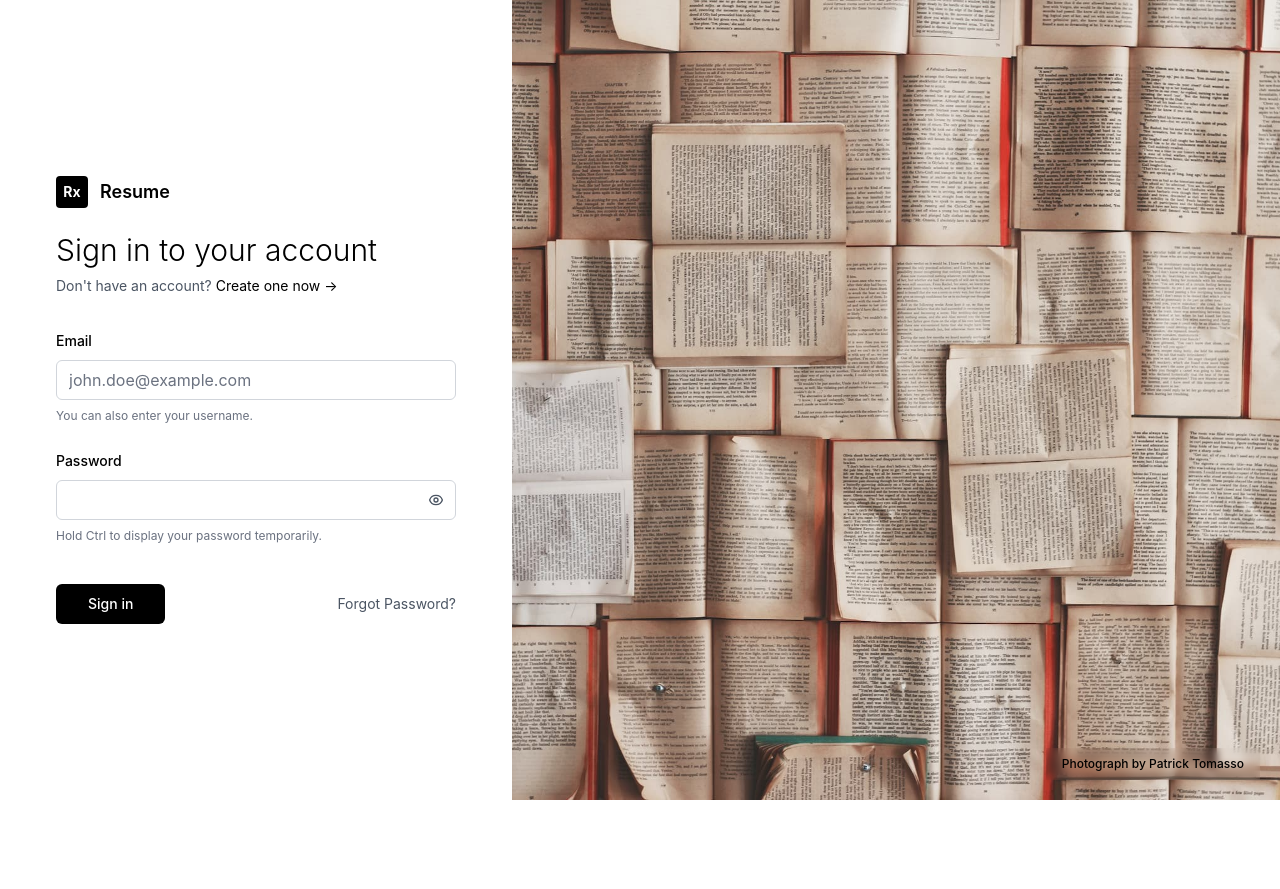
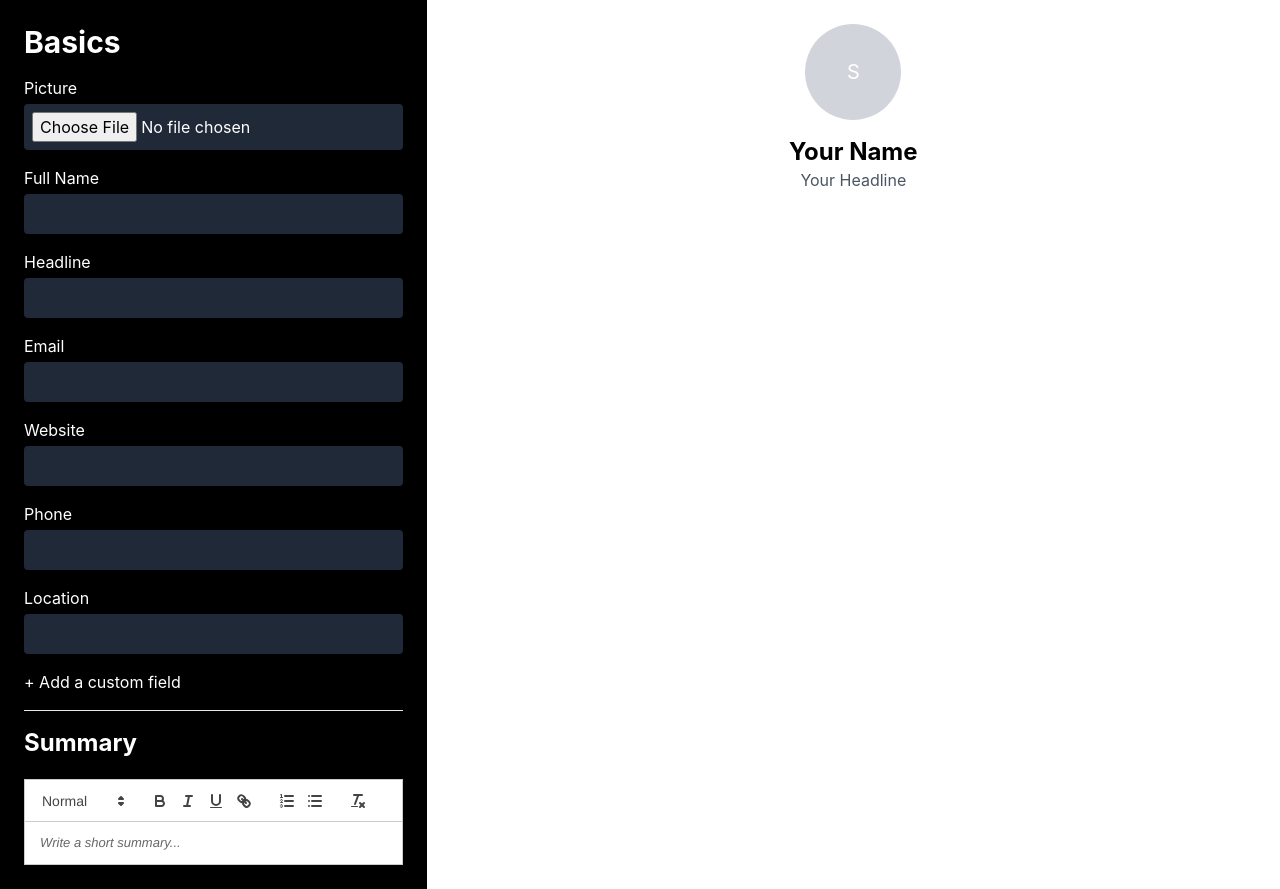
Before and after one commit to Shrey2305/resume-creator-fe, a React (Create React App) app: page / in a window 1280 px wide. Before the commit this address led to /login. Before the commit the page ends 800 px from the top, so only its background shows below. Built offline with nearby package versions, Linux system fonts and the light colour scheme.

Commit message:
made till summary

```diff
--- a/package.json
+++ b/package.json
@@ -3,6 +3,11 @@
   "version": "0.1.0",
   "private": true,
   "dependencies": {
+    "@fortawesome/fontawesome-svg-core": "^6.7.2",
+    "@fortawesome/free-brands-svg-icons": "^6.7.2",
+    "@fortawesome/free-regular-svg-icons": "^6.7.2",
+    "@fortawesome/free-solid-svg-icons": "^6.7.2",
+    "@fortawesome/react-fontawesome": "^0.2.2",
     "@testing-library/dom": "^10.4.0",
     "@testing-library/jest-dom": "^6.6.3",
     "@testing-library/react": "^16.3.0",
@@ -15,6 +20,7 @@
     "react-dom": "^18.3.1",
     "react-helmet-async": "^2.0.5",
     "react-hook-form": "^7.58.1",
+    "react-quill": "^2.0.0",
     "react-router-dom": "^7.6.2",
     "react-scripts": "5.0.1",
     "typescript": "^4.9.5",
--- a/src/App.tsx
+++ b/src/App.tsx
@@ -1,4 +1,5 @@
 
+import Addinfo from './pages/auth/Addinfo';
 import Login from './pages/auth/login/Login';
 import Register from './pages/auth/register/Register';
 import { BrowserRouter as Router, Routes, Route, Navigate } from 'react-router-dom';
@@ -8,9 +9,10 @@ function App() {
     <>
      <Router>
       <Routes>
-        <Route path="/" element={<Navigate to="/login" replace />} />
+        {/* <Route path="/" element={<Navigate to="/login" replace />} /> */}
         <Route path="/login" element={<Login onLogin={() => {}} />} />
         <Route path="/register" element={<Register />} />
+        <Route path="/" element={<Addinfo/>}/>
       </Routes>
     </Router>
     </>
--- /dev/null
+++ b/src/pages/auth/Addinfo.tsx
@@ -0,0 +1,237 @@
+import React, { ChangeEvent, useState } from 'react';
+import 'react-quill/dist/quill.snow.css';
+import { FontAwesomeIcon } from '@fortawesome/react-fontawesome';
+import { faMapMarkerAlt, faPhone, faEnvelope, faTrash } from '@fortawesome/free-solid-svg-icons';
+import ReactQuill from 'react-quill';
+
+interface FormData {
+    fullName: string;
+    headline: string;
+    email: string;
+    website: string;
+    phone: string;
+    location: string;
+    picture: File | null;
+}
+
+const Addinfo: React.FC = () => {
+    const [formData, setFormData] = useState<FormData>({
+        fullName: '',
+        headline: '',
+        email: '',
+        website: '',
+        phone: '',
+        location: '',
+        picture: null,
+    });
+    const [pictureName, setPictureName] = useState<string>('');
+    const [pictureURL, setPictureURL] = useState<string | null>(null);
+    const [customFields, setCustomFields] = useState<{ label: string; value: string }[]>([]);
+    const [summary, setSummary] = useState<string>('');
+
+
+    const handleChange = (e: ChangeEvent<HTMLInputElement>) => {
+        const { name, value, files } = e.target;
+
+        if (name === 'picture' && files && files[0]) {
+            const file = files[0];
+            setFormData((prev) => ({
+                ...prev,
+                picture: file,
+            }));
+            setPictureName(file.name);
+            const objectUrl = URL.createObjectURL(file);
+            setPictureURL(objectUrl);
+        } else {
+            setFormData((prev) => ({
+                ...prev,
+                [name]: value,
+            }));
+        }
+    };
+
+    const removeImage = () => {
+        setFormData((prev) => ({ ...prev, picture: null }));
+        setPictureName('');
+        setPictureURL(null);
+    };
+
+    const handleCustomFieldChange = (
+        index: number,
+        field: 'label' | 'value',
+        newValue: string
+    ) => {
+        const updated = [...customFields];
+        updated[index][field] = newValue;
+        setCustomFields(updated);
+    };
+    const handleDeleteCustomField = (index: number) => {
+        const updated = [...customFields];
+        updated.splice(index, 1);
+        setCustomFields(updated);
+    };
+
+
+
+    return (
+        <div className="flex min-h-screen text-white">
+            {/* Sidebar Form */}
+            <div className="bg-black w-1/3 p-6 space-y-4">
+                <h1 className="text-3xl font-bold">Basics</h1>
+
+                {/* Image Upload */}
+                <div>
+                    <label className="block mb-1">Picture</label>
+                    <input
+                        type="file"
+                        name="picture"
+                        accept="image/*"
+                        onChange={handleChange}
+                        className="w-full bg-gray-800 text-white p-2 rounded"
+                    />
+
+                    {pictureName && (
+                        <div className="mt-2 flex items-center justify-between">
+                            <p className="text-sm text-gray-400">Selected: {pictureName}</p>
+                            <button
+                                onClick={removeImage}
+                                className="text-red-500 text-xs hover:underline"
+                            >
+                                Remove
+                            </button>
+                        </div>
+                    )}
+                </div>
+
+                {/* Text Inputs */}
+                {[
+                    { label: 'Full Name', name: 'fullName', type: 'text' },
+                    { label: 'Headline', name: 'headline', type: 'text' },
+                    { label: 'Email', name: 'email', type: 'email' },
+                    { label: 'Website', name: 'website', type: 'url' },
+                    { label: 'Phone', name: 'phone', type: 'text' },
+                    { label: 'Location', name: 'location', type: 'text' },
+                ].map(({ label, name, type }) => (
+                    <div key={name}>
+                        <label className="block mb-1">{label}</label>
+                        <input
+                            type={type}
+                            name={name}
+                            value={formData[name as keyof FormData] as string}
+                            onChange={handleChange}
+                            className="w-full bg-gray-800 text-white p-2 rounded"
+                        />
+                    </div>
+                ))}
+
+                <button
+                    type="button"
+                    onClick={() => setCustomFields([...customFields, { label: '', value: '' }])}
+                    className=" hover:underline mt-2"
+                >
+                    + Add a custom field
+                </button>
+                {customFields.map((field, index) => (
+                    <div key={index} className="flex gap-2 items-center">
+                        <input
+                            type="text"
+                            placeholder="Label"
+                            value={field.label}
+                            onChange={(e) => handleCustomFieldChange(index, 'label', e.target.value)}
+                            className="w-1/2 bg-gray-800 text-white p-2 rounded"
+                        />
+                        <input
+                            type="text"
+                            placeholder="Value"
+                            value={field.value}
+                            onChange={(e) => handleCustomFieldChange(index, 'value', e.target.value)}
+                            className="w-1/2 bg-gray-800 text-white p-2 rounded"
+                        />
+                        <button
+                            onClick={() => handleDeleteCustomField(index)}
+                            className="text-red-500 text-sm hover:underline"
+                        >
+                            <FontAwesomeIcon icon={faTrash} />
+                        </button>
+                    </div>
+                ))}
+
+                <hr />
+                <div className="mt-6">
+                    <h2 className="text-2xl font-bold mb-5">Summary</h2>
+                    <ReactQuill
+                        theme="snow"
+                        value={summary}
+                        onChange={setSummary}
+                        className="bg-white text-black rounded"
+                        placeholder="Write a short summary..."
+                    />
+
+                </div>
+
+            </div>
+
+
+
+            {/* Profile Preview */}
+            <div className="flex-1 bg-white text-black flex flex-col items-center p-6">
+
+                {pictureURL ? (
+                    <div
+                        className="w-24 h-24 rounded-full mb-4 bg-cover bg-center"
+                        style={{ backgroundImage: `url(${pictureURL})` }}
+                    />
+                ) : (
+                    <div className="w-24 h-24 bg-gray-300 rounded-full mb-4 flex items-center justify-center text-xl text-white">
+                        {formData.fullName ? formData.fullName.charAt(0).toUpperCase() : 'S'}
+                    </div>
+                )}
+
+
+                <h2 className="text-2xl font-bold">{formData.fullName || 'Your Name'}</h2>
+                <p className="text-gray-600">{formData.headline || 'Your Headline'}</p>
+
+                <div className="flex items-center mt-3 space-x-4 text-sm text-gray-700">
+                    {formData.location && (
+                        <div>
+                            <FontAwesomeIcon icon={faMapMarkerAlt} className="text-red-500 mr-2" />
+                            {formData.location}
+                        </div>
+                    )}
+                    {formData.phone && (
+                        <div>
+                            <FontAwesomeIcon icon={faPhone} className="text-red-500 mr-2" />
+                            {formData.phone}
+                        </div>
+                    )}
+                    {formData.email && (
+                        <div>
+                            <FontAwesomeIcon icon={faEnvelope} className="text-red-500 mr-2" />
+                            <a href={`mailto:${formData.email}`} className="text-blue-600 underline">
+                                {formData.email}
+                            </a>
+                        </div>
+                    )}
+                    <div className="flex items-center space-x-3 text-sm text-gray-700">
+                        {customFields.map((field, index) =>
+                            field.label && field.value ? (
+                                <div key={index}>
+                                    <strong>{field.label}:</strong> {field.value}
+                                </div>
+                            ) : null
+                        )}
+                    </div>
+
+                </div>
+
+
+                {summary && (
+                    <div className="mt-3 prose prose-sm prose-p:my-2" dangerouslySetInnerHTML={{ __html: summary }} />
+                )}
+
+            </div>
+        </div>
+    );
+};
+
+export default Addinfo;
```
Also changed, not shown: src/App.css (+14 -30 lines), 10 other files (tests, documents, lock files or other folders).
